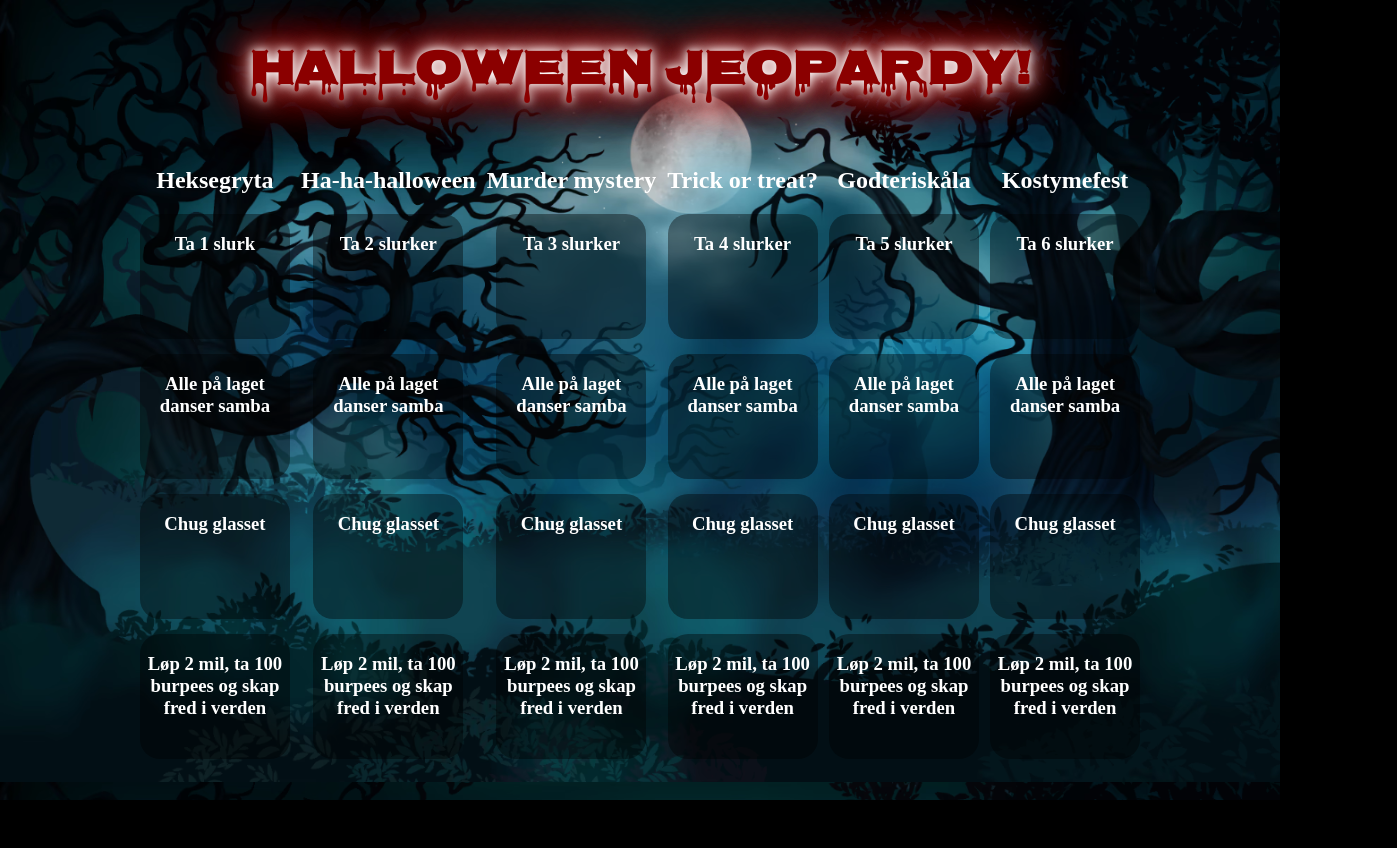
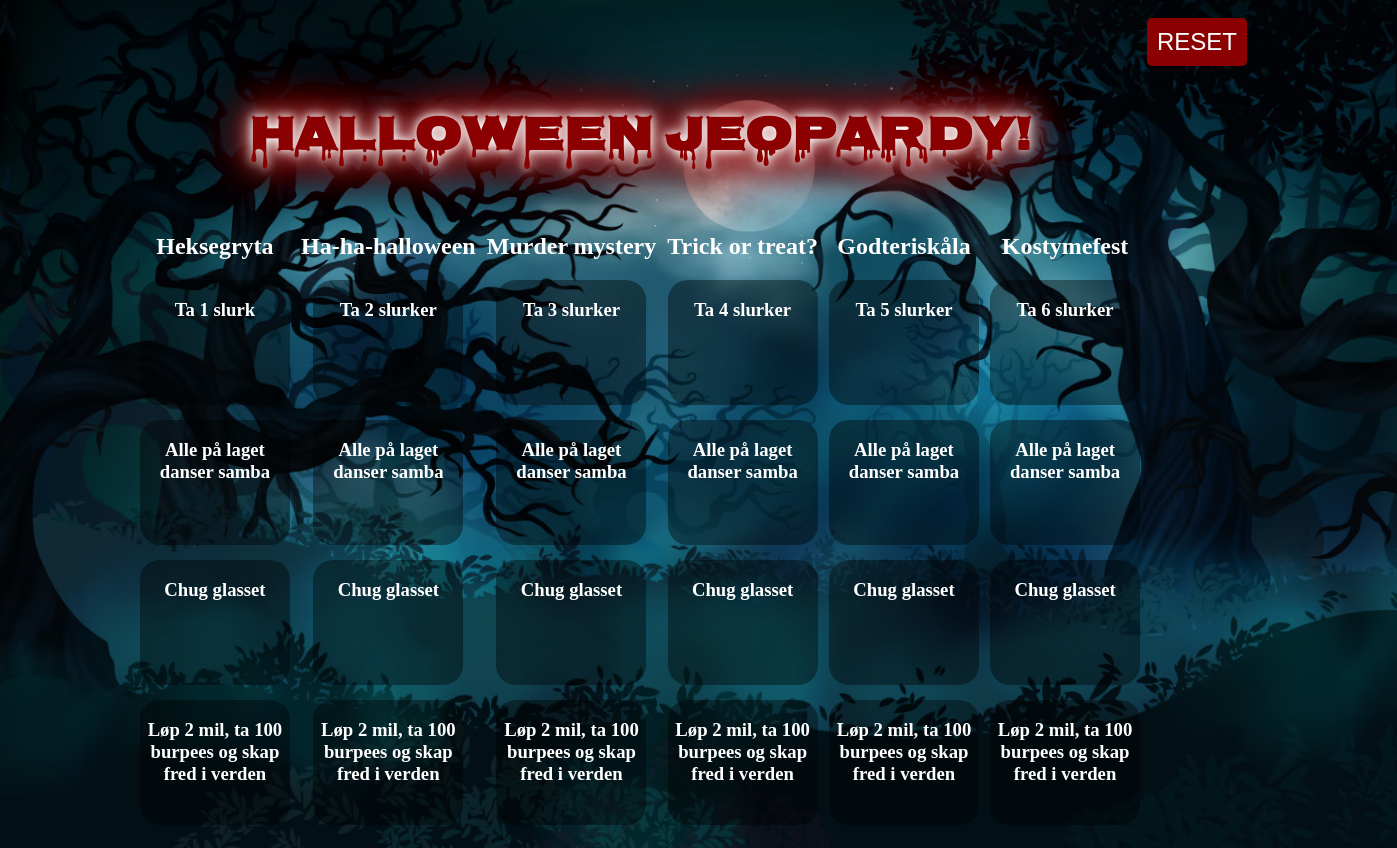
Before and after one commit to vektorprogrammet/halloween-jeopardy, a React (Vite) app: page / in a window 1280 px wide. Shown: the whole page, 1397 px wide, since content can reach past the window. Before the commit the page ends 800 px from the top, so only its background shows below. Built offline with nearby package versions, Linux system fonts and the light colour scheme.

Commit message:
feat: :sparkles: Added reset button (no functionallity)
Added a reset button to the top right of the screen. It currently has no functionality. I am also not sure if I moved it in the right way. Gonna improve styling later

```diff
--- a/src/App.tsx
+++ b/src/App.tsx
@@ -1,4 +1,5 @@
 import Category from "./components/category/Category"
+import ResetButton from "./components/resetButton/ResetButton";
 import './App.css'
 
 const heksegryta_challenges: string[] = [
@@ -49,6 +50,10 @@ export default function App() {
   // When the return statement is split over multiple lines, it must be wrapped in a parentheses
   return (
     <>
+      <div className="resetButton-container">
+        <ResetButton />
+      </div>
+
       <h1 className="header glow">Halloween Jeopardy!</h1>
 
       <div className="app-container">
--- /dev/null
+++ b/src/components/resetButton/ResetButton.css
@@ -0,0 +1,23 @@
+/* ResetButton component styling */
+.resetButton-button{
+    color: white;
+    border: #fff;
+    border-radius: 5px;
+    font-size: x-large;
+    padding: 10px;
+    background-color: darkred;
+    margin-top: 10px;
+    margin-right: 150px;
+}
+
+.resetButton-button:hover{
+    cursor: pointer;
+}
+
+.resetButton-container{
+    margin: auto;
+    position: relative;
+    border: #fff;
+    max-width: fit-content;
+    right: -50%;
+}
--- /dev/null
+++ b/src/components/resetButton/ResetButton.tsx
@@ -0,0 +1,9 @@
+import './ResetButton.css'
+
+export default function ResetButton() {
+    return (
+        <>
+            <button type='button' className='resetButton-button'>RESET</button>
+        </>
+    )
+}
```
